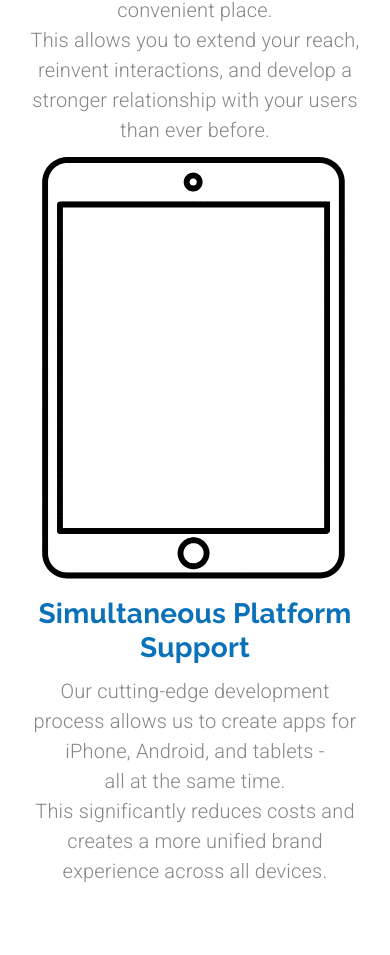
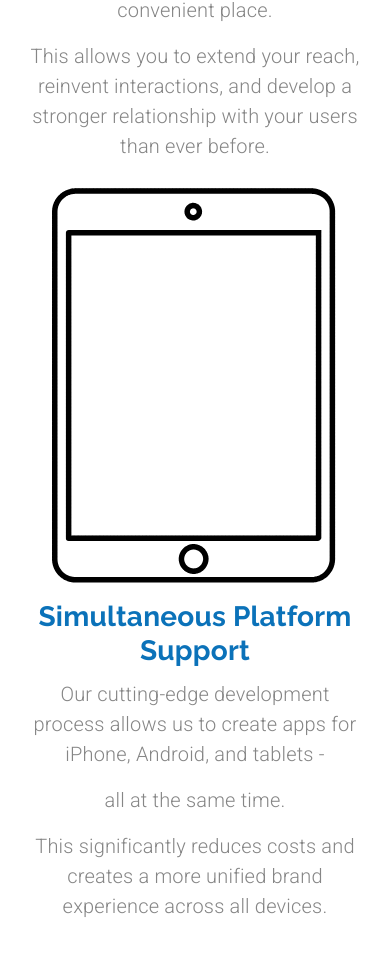
Before and after one commit to Muscardinus94/MaterialUIReact, a React (Create React App) app: page /mobileapps in a window 390 px wide. Shown: the part 1029-1984 px from the top of the page. Built offline with nearby package versions, Linux system fonts and the light colour scheme.

Commit message:
Add: Mobile Apps

```diff
--- a/src/components/MobileApps.js
+++ b/src/components/MobileApps.js
@@ -160,6 +160,7 @@ export default function MobileApps(props) {
             <Typography
               variant="body1"
               align={matchesSM ? "center" : undefined}
+              paragraph
             >
               Our technology enables an innate interconnection between web and
               mobile applications, putting everything you need right in one
@@ -168,6 +169,7 @@ export default function MobileApps(props) {
             <Typography
               variant="body1"
               align={matchesSM ? "center" : undefined}
+              paragraph
             >
               This allows you to extend your reach, reinvent interactions, and
               develop a stronger relationship with your users than ever before.
@@ -175,7 +177,7 @@ export default function MobileApps(props) {
           </Grid>
         </Grid>
         <Grid item md>
-          <Lottie options={defaultOption} maxWidth="20em" />
+          <Lottie options={defaultOption} style={{ maxWidth: "20em" }} />
         </Grid>
         <Grid item container direction="column" md>
           <Grid item>
@@ -188,14 +190,26 @@ export default function MobileApps(props) {
             </Typography>
           </Grid>
           <Grid item>
-            <Typography variant="body1" align={matchesSM ? "center" : "right"}>
+            <Typography
+              variant="body1"
+              align={matchesSM ? "center" : "right"}
+              paragraph
+            >
               Our cutting-edge development process allows us to create apps for
               iPhone, Android, and tablets -
             </Typography>
-            <Typography variant="body1" align={matchesSM ? "center" : "right"}>
+            <Typography
+              variant="body1"
+              align={matchesSM ? "center" : "right"}
+              paragraph
+            >
               all at the same time.
             </Typography>
-            <Typography variant="body1" align={matchesSM ? "center" : "right"}>
+            <Typography
+              variant="body1"
+              align={matchesSM ? "center" : "right"}
+              paragraph
+            >
               This significantly reduces costs and creates a more unified brand
               experience across all devices.
             </Typography>
```
